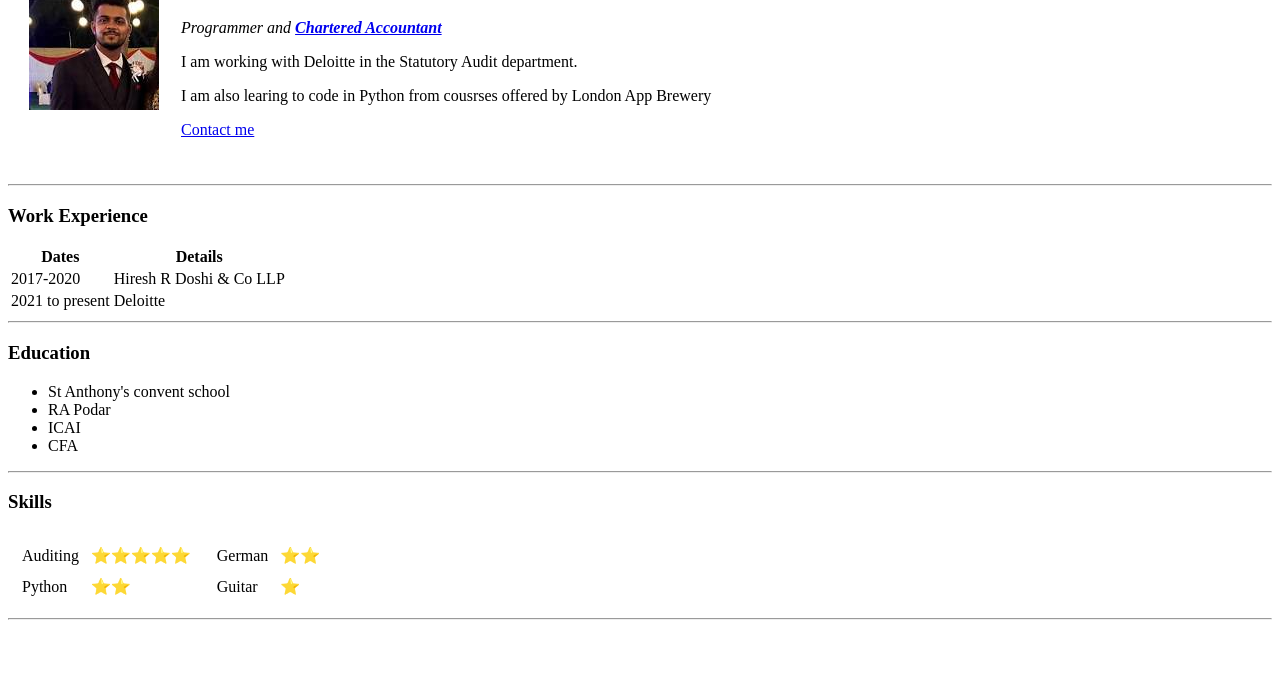
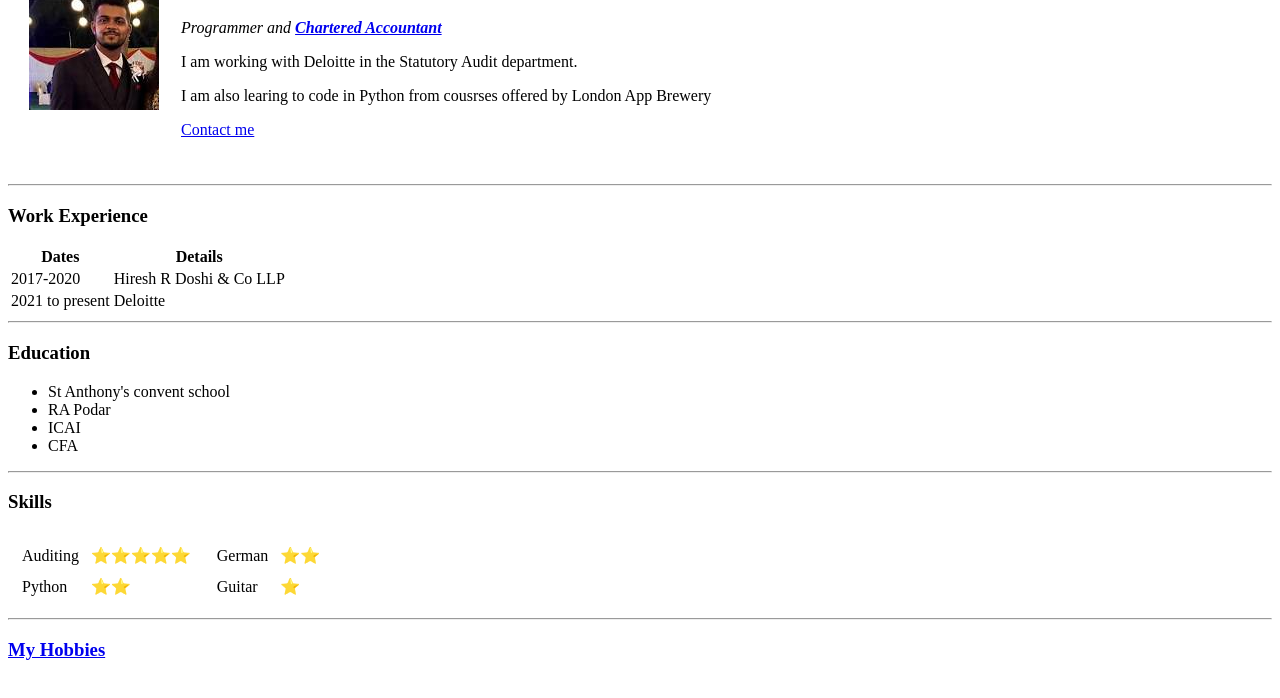
Before and after one commit to aseemnunes/CV, a plain HTML site: page index.html in a window 1280 px wide. Shown: the part 90-788 px from the top of the page. Drawn offline with Linux system fonts and the light colour scheme.

Commit message:
hobbies added

```diff
--- a/index.html
+++ b/index.html
@@ -41,7 +41,9 @@
       <li>CFA</li>
     </ul>
     <hr>
+
 <h3>Skills</h3>
+
 <table>
   <tr>
     <td><table cellspacing="10">
@@ -67,7 +69,7 @@
   </tr>
 </table>
 <hr>
-
+  <h3><a href="hobbies.html">My Hobbies</a></h3>
 
   </body>
 </html>
```
